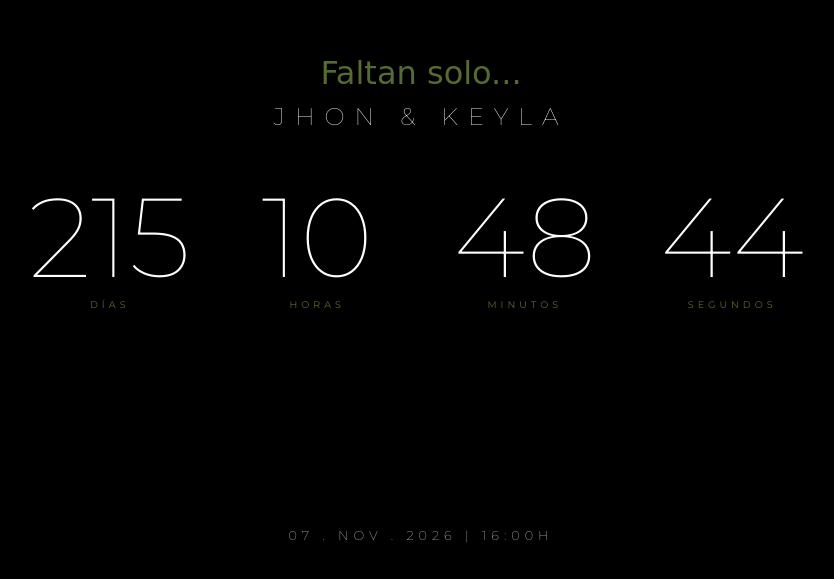
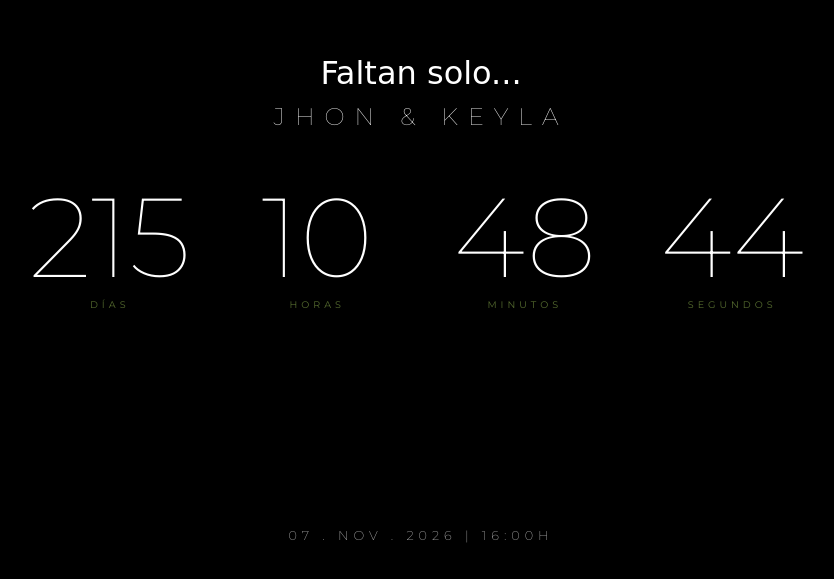
Before and after one commit to jhongonzalez1998/Contador, a plain HTML site: page index.html in a window 1280 px wide. Shown: the part 217-796 px from the top of the page, without its empty margins (219-1053 px from the left). Drawn offline with Linux system fonts and the light colour scheme; a web font is replaced by a local one.

Commit message:
Update index.html

```diff
--- a/index.html
+++ b/index.html
@@ -36,7 +36,7 @@
 
         .titulo {
             font-family: 'Playwrite IE', cursive; font-size: clamp(1.2rem, 5vw, 2rem);
-            color: var(--olivo); margin-bottom: 10px;
+            color: white; margin-bottom: 10px;
         }
 
         .nombres {
```
